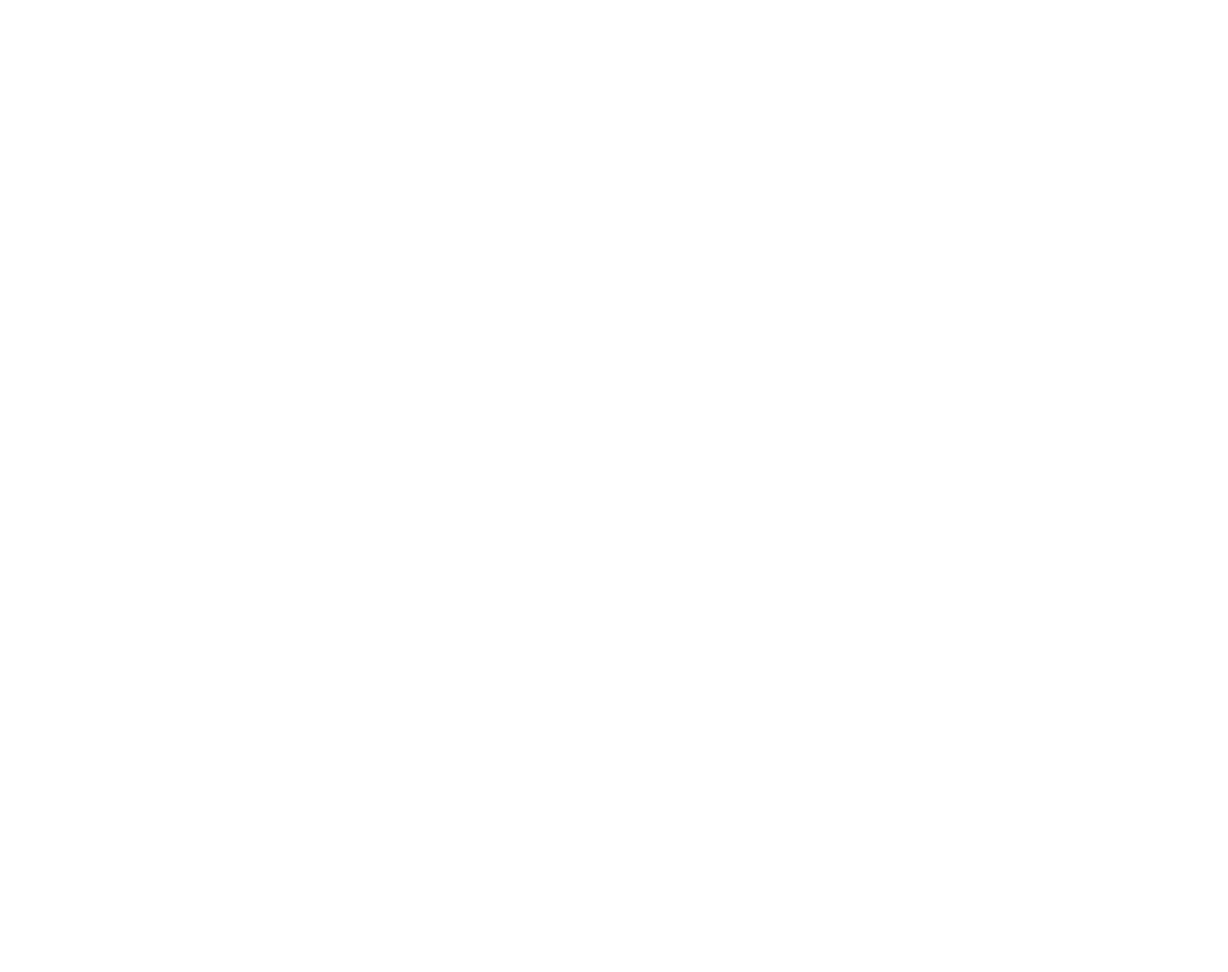
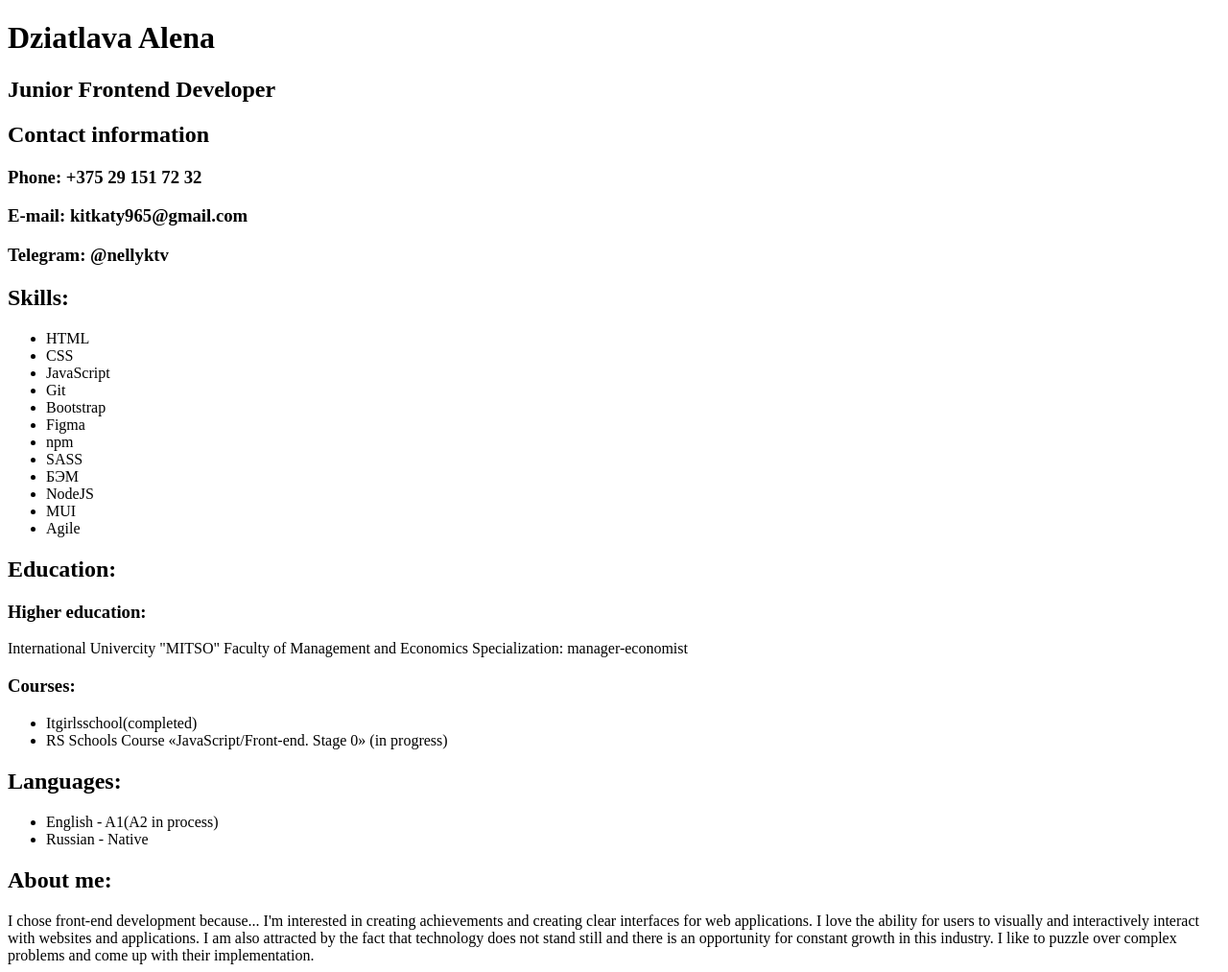
Before and after one commit to Nellyktv/rsschool-cv, a plain HTML site: page index.html in a window 1280 px wide. Shown: the whole page at 96% size. Before the commit the page ends 800 px from the top, so only its background shows below. Drawn offline with Linux system fonts and the light colour scheme.

Commit message:
feat:add information

```diff
--- a/index.html
+++ b/index.html
@@ -1,12 +1,75 @@
 <!DOCTYPE html>
 <html lang="en">
+
 <head>
     <meta charset="UTF-8">
     <meta name="viewport" content="width=device-width, initial-scale=1.0">
     <link rel="stylesheet" href="style.css">
     <title>Document</title>
 </head>
+
 <body>
+    <h1>Dziatlava Alena</h1>
+    <h2>Junior Frontend Developer</h2>
+    <section>
+        <h2> Contact information</h2>
+        <h3> Phone: +375 29 151 72 32</h3>
+        <h3>E-mail: kitkaty965@gmail.com</h3>
+        <h3> Telegram: @nellyktv</h3>
+    </section>
+    <section>
+        <h2>Skills:</h2>
+        <ul>
+            <li>HTML</li>
+            <li>CSS</li>
+            <li>JavaScript</li>
+            <li>Git</li>
+            <li>Bootstrap</li>
+            <li>Figma</li>
+            <li>npm</li>
+            <li>SASS</li>
+            <li>БЭМ</li>
+            <li>NodeJS</li>
+            <li>MUI</li>
+            <li>Agile</li>
+        </ul>
+    </section>
+    <section>
+        <h2>Education:</h2>
+        <h3>Higher education:</h3>
+        <div> International Univercity "MITSO"
+            Faculty of Management and Economics
+            Specialization: manager-economist
+            <h3>Courses:</h3>
+            <ul>
+                <li>Itgirlsschool(completed)</li>
+                <li>RS Schools Course «JavaScript/Front-end. Stage 0» (in progress)</li>
+            </ul>
+        </div>
+        <section>
+            <h2>Languages:</h2>
+            <ul>
+                <li>
+                    English - A1(A2 in process)
+                </li>
+                <li>
+                    Russian - Native
+                </li>
+            </ul>
+        </section>
+        <section>
+            <h2>About me:</h2>
+            <div> I chose front-end development because... I'm interested in creating achievements and creating clear
+                interfaces
+                for
+                web applications. I love the ability for users to visually and interactively interact with websites and
+                applications. I am also attracted by the fact that technology does not stand still and there is an
+                opportunity
+                for
+                constant growth in this industry. I like to puzzle over complex problems and come up with their
+                implementation.
+            </div>
+        </section>
+</body>
 
-</body>
 </html>
```
